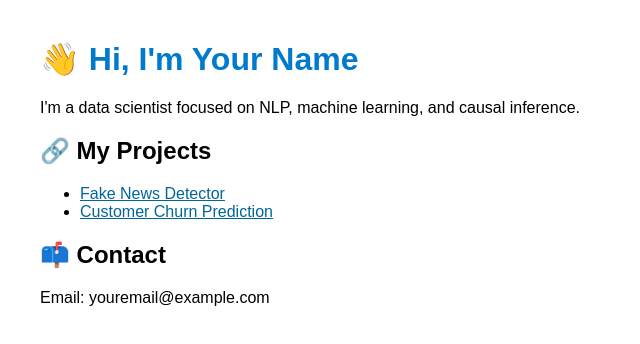
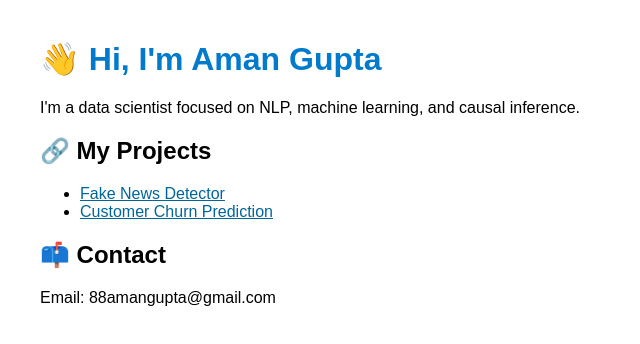
Before and after one commit to isthat-aman/isthat-aman.github.io, a plain HTML site: page index.html in a window 1280 px wide. Shown: the whole page, without its empty margins (0-640 px from the left). Drawn offline with Linux system fonts and the light colour scheme.

Commit message:
pushed updates to landing page

```diff
--- a/index.html
+++ b/index.html
@@ -12,7 +12,7 @@
   </style>
 </head>
 <body>
-  <h1>👋 Hi, I'm Your Name</h1>
+  <h1>👋 Hi, I'm Aman Gupta</h1>
   <p>I'm a data scientist focused on NLP, machine learning, and causal inference.</p>
   <h2>🔗 My Projects</h2>
   <ul>
@@ -21,6 +21,6 @@
     <!-- Add more projects -->
   </ul>
   <h2>📫 Contact</h2>
-  <p>Email: youremail@example.com</p>
+  <p>Email: 88amangupta@gmail.com</p>
 </body>
 </html>
```
